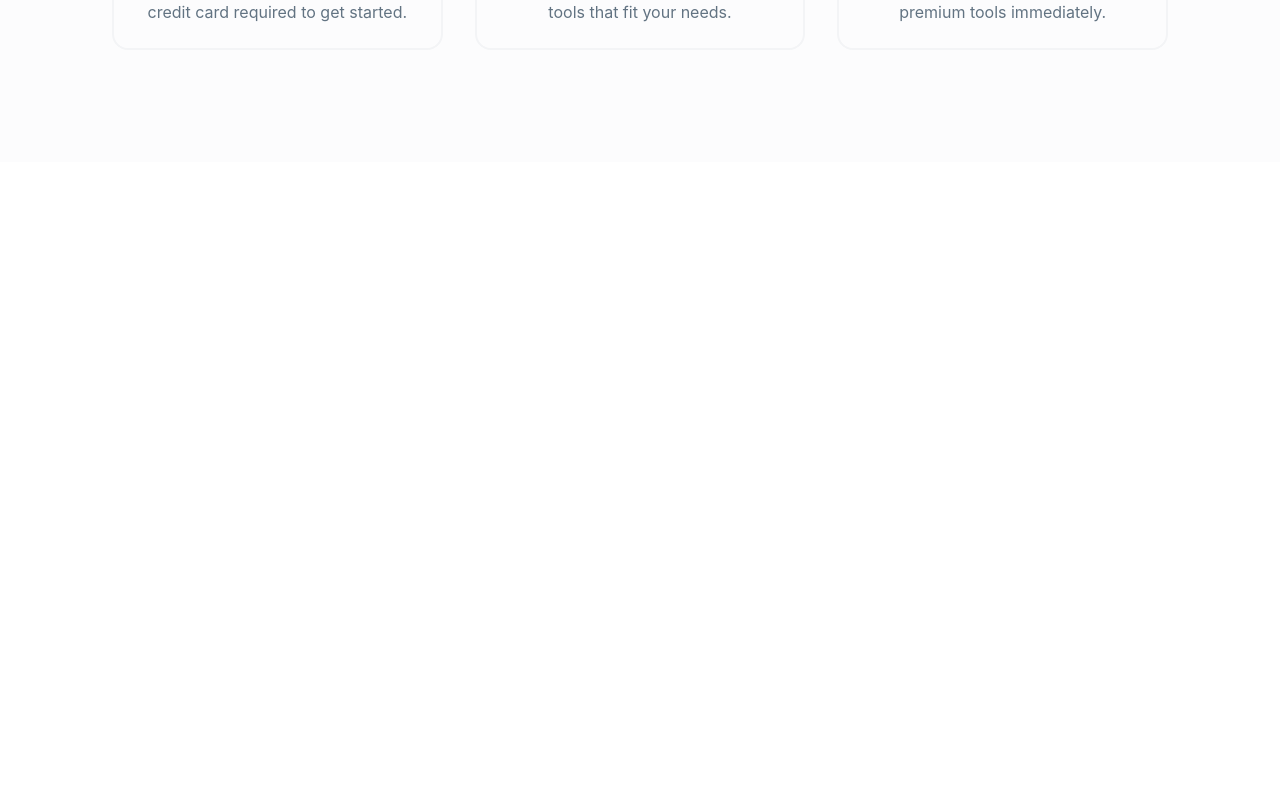
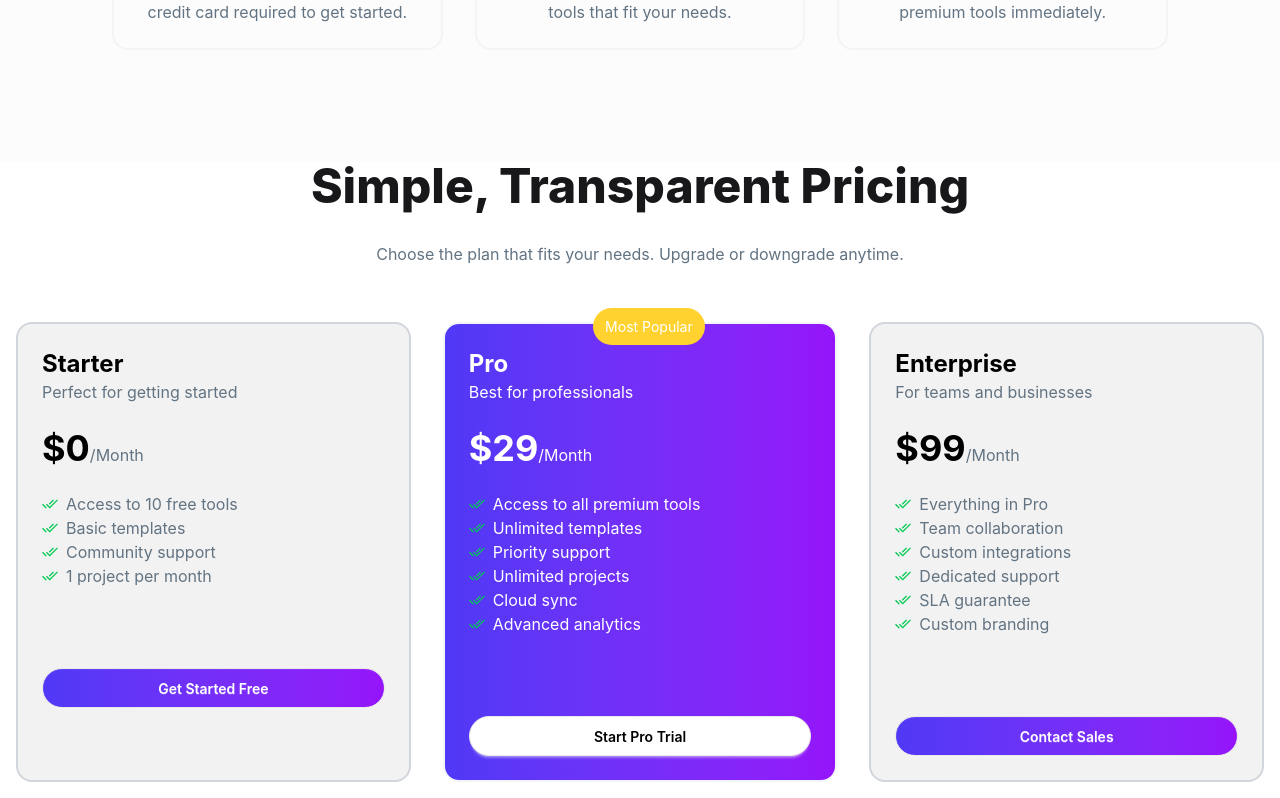
Before and after one commit to farhan-al-shahrier-siam/digiTools-platform, a React (Vite) app: page / in a window 1280 px wide. Shown: the part 1579-2377 px from the top of the page. Before the commit the page ends 1741 px from the top, so only its background shows below. Built offline with nearby package versions, Linux system fonts and the light colour scheme.

Commit message:
Pricing section is done  as per figma

```diff
--- a/src/App.jsx
+++ b/src/App.jsx
@@ -1,6 +1,7 @@
 import "./App.css";
 import Banner from "./components/Banner/Banner";
 import Navbar from "./components/Navbar/Navbar";
+import PricingSection from "./components/PricingSection/PricingSection";
 import StatusSection from "./components/StatusSection/StatusSection";
 import StepsSection from "./components/StepsSection/StepsSection";
 
@@ -14,6 +15,8 @@ function App() {
           <StatusSection></StatusSection>
 
           <StepsSection></StepsSection>
+
+          <PricingSection></PricingSection>
         </>
     );
 }
--- /dev/null
+++ b/src/components/PricingSection/PricingSection.jsx
@@ -0,0 +1,108 @@
+import React from "react";
+import { IoMdDoneAll } from "react-icons/io";
+
+const PricingSection = () => {
+    return (
+        <div className="container mx-auto">
+            <div className="text-center mb-10">
+                <h2 className="font-extrabold text-5xl mb-8">Simple, Transparent Pricing</h2>
+                <p className="text-[#627382]">Choose the plan that fits your needs. Upgrade or downgrade anytime.</p>
+            </div>
+            <div className="grid p-4 grid-cols-1 md:grid-cols-3 gap-8 justify-center">
+                <div className="text-[#627382] border-2 border-gray-300 rounded-2xl p-6 bg-[#F2F2F2]">
+                    <h3 className="font-bold text-2xl text-black">Starter</h3>
+                    <p>Perfect for getting started</p>
+                    <h2 className="my-6">
+                        <span className="font-bold text-4xl text-black">$0</span>/Month
+                    </h2>
+                    <p className="flex items-center gap-2">
+                        {" "}
+                        <IoMdDoneAll className="text-green-500" />
+                        Access to 10 free tools
+                    </p>
+                    <p className="flex items-center gap-2">
+                        <IoMdDoneAll className="text-green-500" />
+                        Basic templates
+                    </p>
+                    <p className="flex items-center gap-2">
+                        <IoMdDoneAll className="text-green-500" />
+                        Community support
+                    </p>
+                    <p className="flex items-center gap-2">
+                        <IoMdDoneAll className="text-green-500" />1 project per month
+                    </p>
+
+                    <button className="btn w-full bg-linear-to-r from-[#4F39F6] to-[#9514FA] rounded-full text-white mt-20">Get Started Free</button>
+                </div>
+                <div className="relative text-white border-2 border-gray-100 rounded-2xl p-6 bg-linear-to-r from-[#4F39F6] to-[#9514FA]">
+                    <p className=  "absolute -top-4 right-1/3 w-28 text-[14px] bg-amber-300 rounded-full px-3 py-2 text-nowrap">Most Popular</p>
+                    <h3 className="font-bold text-2xl">Pro</h3>
+                    <p>Best for professionals</p>
+                    <h2 className="my-6">
+                        <span className="font-bold text-white text-4xl">$29</span>/Month
+                    </h2>
+                    <p className="flex items-center gap-2">
+                        {" "}
+                        <IoMdDoneAll className="text-green-500" />
+                        Access to all premium tools
+                    </p>
+                    <p className="flex items-center gap-2">
+                        <IoMdDoneAll className="text-green-500" />
+                        Unlimited templates
+                    </p>
+                    <p className="flex items-center gap-2">
+                        <IoMdDoneAll className="text-green-500" />
+                        Priority support
+                    </p>
+                    <p className="flex items-center gap-2">
+                        <IoMdDoneAll className="text-green-500" />
+                        Unlimited projects
+                    </p>
+                    <p className="flex items-center gap-2">
+                        <IoMdDoneAll className="text-green-500" />
+                        Cloud sync
+                    </p>
+                    <p className="flex items-center gap-2">
+                        <IoMdDoneAll className="text-green-500" />
+                        Advanced analytics
+                    </p>
+
+                    <button className="btn w-full bg-white rounded-full text-black mt-20">Start Pro Trial</button>
+                </div>
+                <div className="text-[#627382] border-2 border-gray-300 rounded-2xl p-6 bg-[#F2F2F2]">
+                    <h3 className="font-bold text-2xl text-black">Enterprise</h3>
+                    <p>For teams and businesses</p>
+                    <h2 className="my-6">
+                        <span className="font-bold text-4xl text-black">$99</span>/Month
+                    </h2>
+                    <p className="flex items-center gap-2">
+                        {" "}
+                        <IoMdDoneAll className="text-green-500" />
+                        Everything in Pro
+                    </p>
+                    <p className="flex items-center gap-2">
+                        <IoMdDoneAll className="text-green-500" />
+                        Team collaboration
+                    </p>
+                    <p className="flex items-center gap-2">
+                        <IoMdDoneAll className="text-green-500" />
+                        Custom integrations
+                    </p>
+                    <p className="flex items-center gap-2">
+                        <IoMdDoneAll className="text-green-500" />Dedicated support
+                    </p>
+                    <p className="flex items-center gap-2">
+                        <IoMdDoneAll className="text-green-500" />SLA guarantee
+                    </p>
+                    <p className="flex items-center gap-2">
+                        <IoMdDoneAll className="text-green-500" />Custom branding
+                    </p>
+
+                    <button className="btn w-full bg-linear-to-r from-[#4F39F6] to-[#9514FA] rounded-full text-white mt-20">Contact Sales</button>
+                </div>
+            </div>
+        </div>
+    );
+};
+
+export default PricingSection;
```
